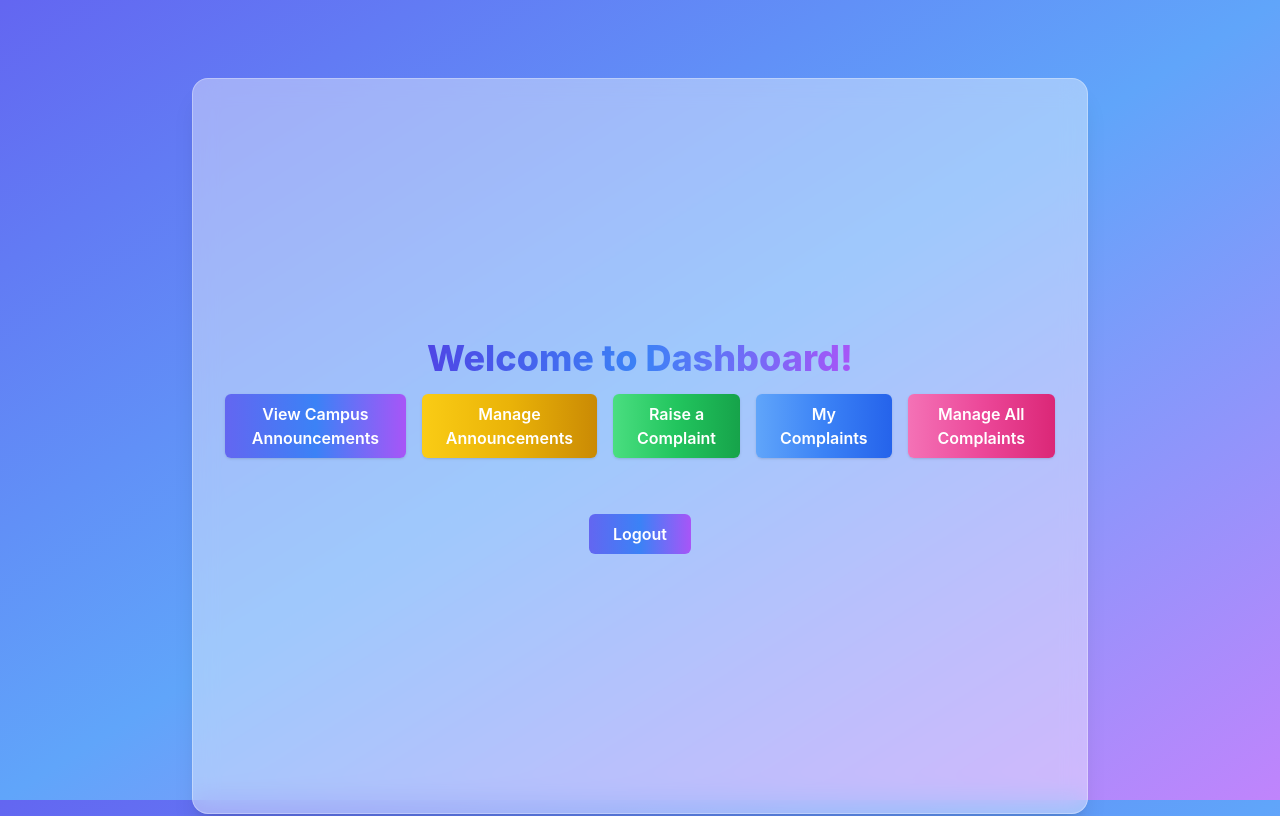
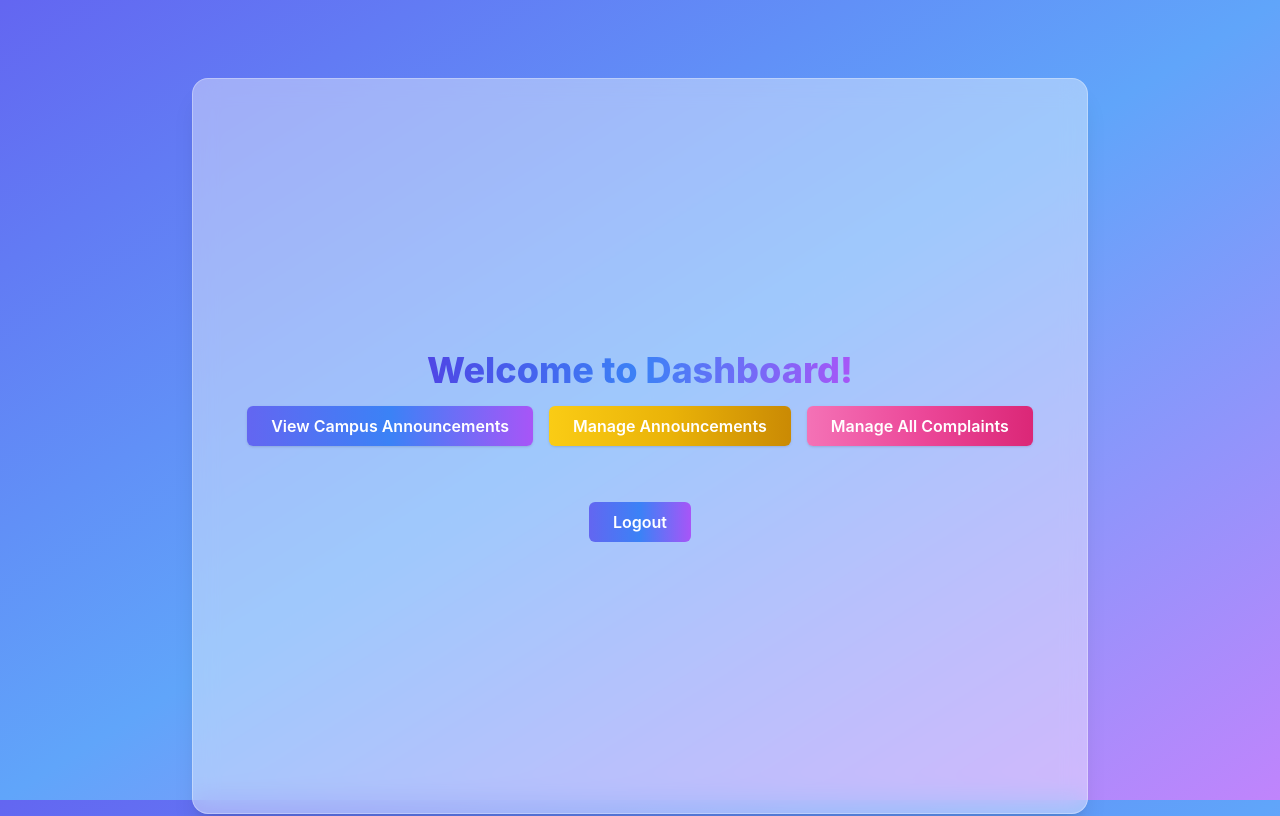
Before and after one commit to TheSabari07/ZeroDay-Hackathon, a React (Vite) app in the folder client/: page /dashboard in a window 1280 px wide. Built offline with nearby package versions, Linux system fonts and the light colour scheme; no server answers; sample sign-in values are in the browser's storage.

Commit message:
feat(frontend) : update show raise complaints only to student role

```diff
--- a/client/src/pages/Dashboard/DashboardPage.jsx
+++ b/client/src/pages/Dashboard/DashboardPage.jsx
@@ -23,6 +23,8 @@ const DashboardPage = () => {
             Manage Announcements
           </Link>
         )}
+        {user?.role === 'student' && (
+          <>
             <Link
               to="/complaints/register"
               className="bg-gradient-to-r from-green-400 via-green-500 to-green-600 text-white py-2 px-6 rounded-md font-semibold shadow hover:scale-105 hover:shadow-2xl focus:outline-none focus:ring-2 focus:ring-green-400 focus:ring-offset-2 transition duration-200 text-center"
@@ -35,6 +37,8 @@ const DashboardPage = () => {
             >
               My Complaints
             </Link>
+          </>
+        )}
         {user?.role === 'admin' && (
           <Link
             to="/admin/complaints"
```
Lines whose indentation alone changed are shown as unchanged.
